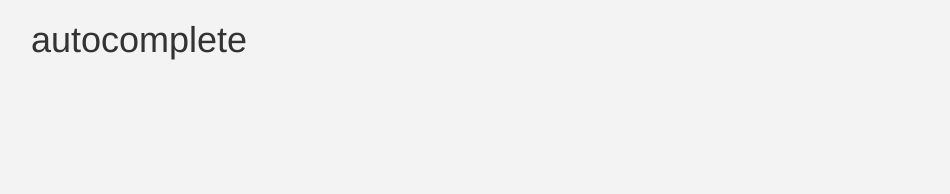
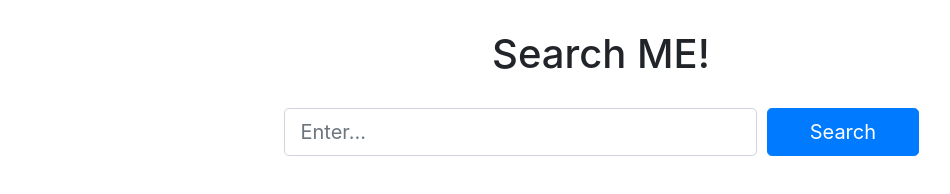
Before and after one commit to almack131216/ed-search, a website: page index.html in a window 1280 px wide. Shown: the whole page, without its empty margins (39-989 px from the left). Drawn offline with nearby package versions, Linux system fonts and the light colour scheme.

Commit message:
r1 | init html file

```diff
--- a/index.html
+++ b/index.html
@@ -1,25 +1,58 @@
 <!DOCTYPE html>
-<html>
-<head lang="en">
-  <meta charset="UTF-8">
-  <title>autocomplete</title>
-  <link href="node_modules/bootstrap/dist/css/bootstrap.min.css" type="text/css" rel="stylesheet" />
-  <link href="assets/css/style.css" type="text/css" rel="stylesheet" />
+<html lang="en">
+
+  <head>
+
+    <meta charset="utf-8">
+    <meta name="viewport" content="width=device-width, initial-scale=1, shrink-to-fit=no">
+    <meta name="description" content="">
+    <meta name="author" content="">
+
+    <title>Landing Page - Start Bootstrap Theme</title>
+
+    <!-- Bootstrap core CSS -->
+    <link href="node_modules/bootstrap/dist/css/bootstrap.min.css" rel="stylesheet">
+
+    <!-- Custom fonts for this template -->
+    <link href="node_modules/font-awesome/css/font-awesome.min.css" rel="stylesheet" type="text/css">
+    <link href="node_modules/simple-line-icons/css/simple-line-icons.css" rel="stylesheet" type="text/css">
+    <link href="https://fonts.googleapis.com/css?family=Lato:300,400,700,300italic,400italic,700italic" rel="stylesheet" type="text/css">
+
+    <!-- Custom styles for this template -->
+    <link href="node_modules/startbootstrap-landing-page/css/landing-page.min.css" rel="stylesheet">
+
   </head>
+
   <body>
 
+    <!-- Masthead -->
+    <header class="text-center">
+      <div class="overlay"></div>
       <div class="container">
         <div class="row">
-            <div class="col-xs-6">
-                <h1>autocomplete</h1>
+          <div class="col-xl-9 mx-auto">
+            <h1 style="margin:30px auto;">Search ME!</h1>
+          </div>
+          <div class="col-md-10 col-lg-8 col-xl-7 mx-auto">
+            <form>
+              <div class="form-row">
+                <div class="col-12 col-md-9 mb-2 mb-md-0">
+                  <input type="email" class="form-control form-control-lg" placeholder="Enter...">
+                </div>
+                <div class="col-12 col-md-3">
+                  <button type="submit" class="btn btn-block btn-lg btn-primary">Search</button>
+                </div>
+              </div>
+            </form>
           </div>
         </div>
       </div>
+    </header>
 
-    <!-- The jQuery library -->
+    <!-- Bootstrap core JavaScript -->
     <script src="node_modules/jquery/dist/jquery.min.js"></script>
-    <!-- Including our own JavaScript file -->
-    <script src="assets/js/script.js"></script>
+    <script src="node_modules/bootstrap/dist/js/bootstrap.min.js"></script>
 
   </body>
+
 </html>
--- a/package.json
+++ b/package.json
@@ -17,7 +17,6 @@
   },
   "homepage": "https://github.com/almack131216/ed-search#readme",
   "dependencies": {
-    "amazon-autocomplete": "^1.0.1",
     "startbootstrap-landing-page": "^4.0.0"
   }
 }
```
Also changed, not shown: 1 other file. Lines whose indentation alone changed are shown as unchanged.
